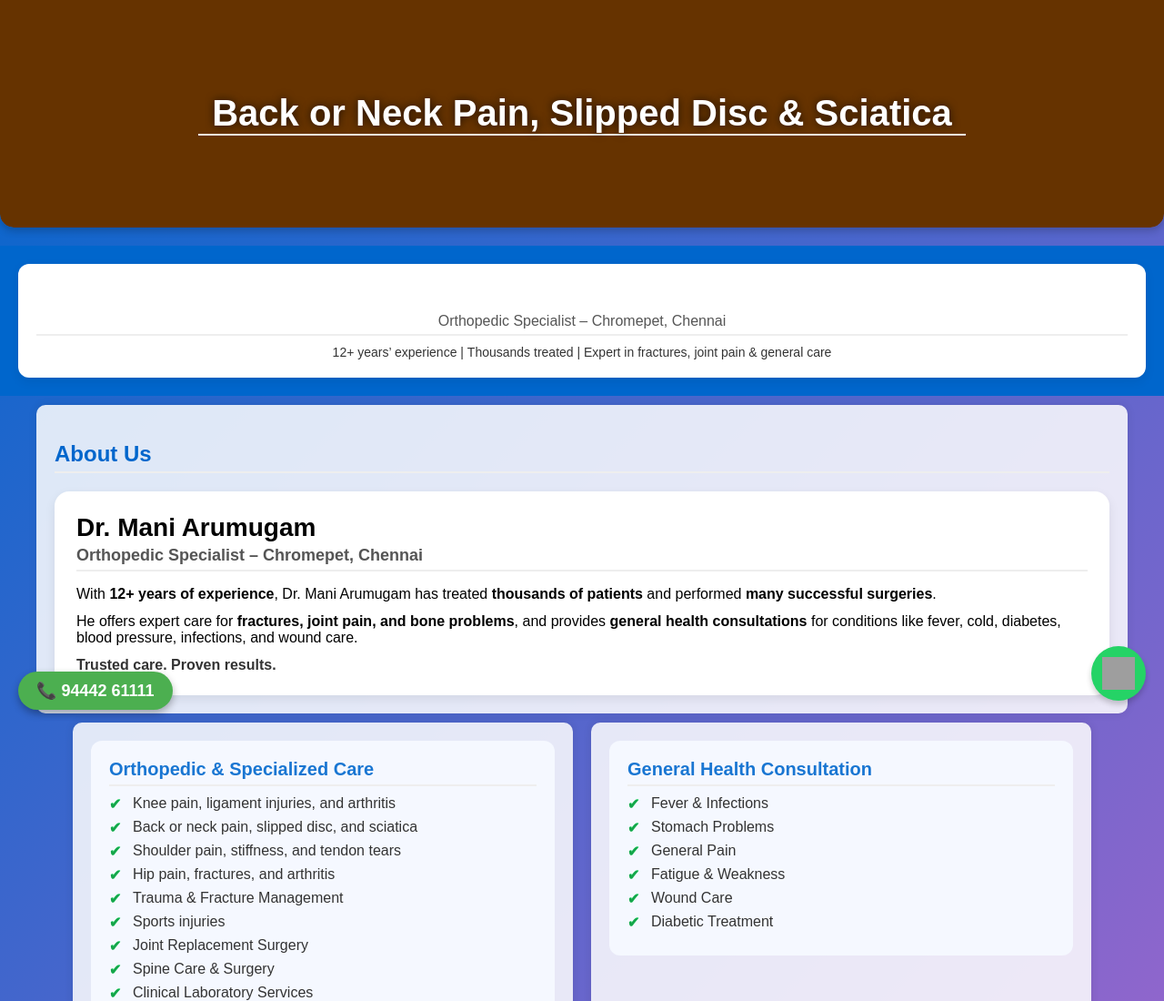
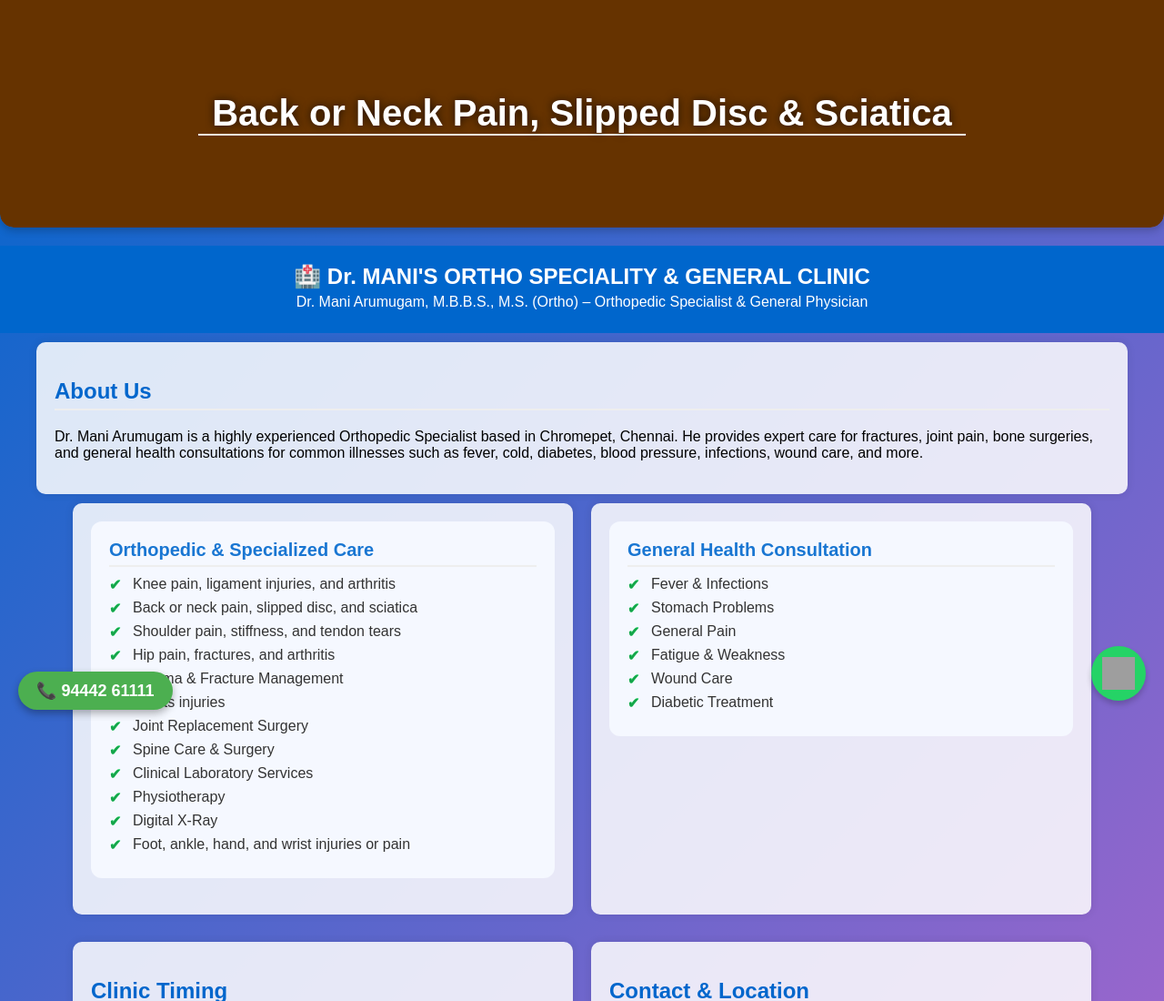
Before and after one commit to drmaniortho/drmaniortho.github.io, a plain HTML site: page index.html in a window 1280 px wide. Shown: the top 1100 px of the page at 91% size. Drawn offline with Linux system fonts and the light colour scheme; grey boxes are pictures that could not be loaded.

Commit message:
Update index.html

```diff
--- a/index.html
+++ b/index.html
@@ -394,38 +394,14 @@
   </div>
 </div>
 <header>
-<section style="background:#fff; border-radius:12px; padding:20px; box-shadow:0 4px 12px rgba(0,0,0,0.08); text-align:center;">
-  <h1 style="margin:0; font-size:24px; font-weight:700;">
-    Dr. Mani Arumugam, M.B.B.S., M.S.
-  </h1>
-  <h2 style="margin:6px 0 10px; font-size:16px; font-weight:500; color:#555;">
-    Orthopedic Specialist – Chromepet, Chennai
-  </h2>
-  <p style="margin:0; font-size:14px; color:#333;">
-    12+ years’ experience&nbsp;|&nbsp;Thousands treated&nbsp;|&nbsp;Expert in fractures, joint pain &amp; general care
-  </p>
-</section>
+  <h1>🏥 Dr. MANI'S ORTHO SPECIALITY & GENERAL CLINIC</h1>
+  <p>Dr. Mani Arumugam, M.B.B.S., M.S. (Ortho) – Orthopedic Specialist & General Physician</p>
+
 </header>
 
 <div class="about-us">
   <h2>About Us</h2>
-  <section style="background:#fff; border-radius:16px; padding:24px; box-shadow:0 4px 12px rgba(0,0,0,0.08);">
-  <h1 style="margin:0; font-size:28px;">Dr. Mani Arumugam</h1>
-  <h2 style="margin:4px 0 16px; font-size:18px; color:#555;">Orthopedic Specialist – Chromepet, Chennai</h2>
-
-  <p style="margin:0 0 12px;">
-    With <strong>12+ years of experience</strong>, Dr. Mani Arumugam has treated
-    <strong>thousands of patients</strong> and performed <strong>many successful surgeries</strong>.
-  </p>
-
-  <p style="margin:0 0 12px;">
-    He offers expert care for <strong>fractures, joint pain, and bone problems</strong>, and provides
-    <strong>general health consultations</strong> for conditions like fever, cold, diabetes, blood pressure,
-    infections, and wound care.
-  </p>
-
-  <p style="margin:0; font-weight:bold; font-size:16px; color:#333;">Trusted care. Proven results.</p>
-</section>
+  <p>Dr. Mani Arumugam is a highly experienced Orthopedic Specialist based in Chromepet, Chennai. He provides expert care for fractures, joint pain, bone surgeries, and general health consultations for common illnesses such as fever, cold, diabetes, blood pressure, infections, wound care, and more.</p>
 </div>
 
 <div id="services" class="services-row" id="detailed-surgeries">
```
